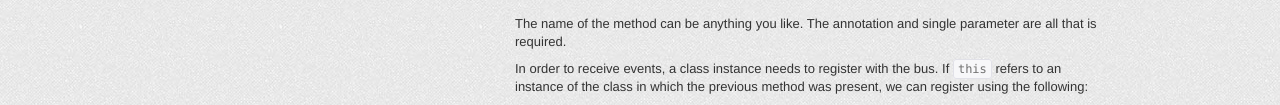
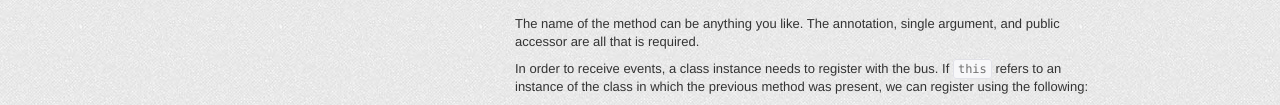
Before and after one commit to square/otto, a plain HTML site: page index.html in a window 1280 px wide. Shown: the part 804-909 px from the top of the page. Drawn offline with Linux system fonts and the light colour scheme.

Commit message:
Update to reflect 0953102.

```diff
--- a/index.html
+++ b/index.html
@@ -51,8 +51,8 @@
             <pre class="prettyprint">@Subscribe public void answerAvailable(AnswerAvailableEvent event) {
     // TODO: React to the event somehow!
 }</pre>
-            <p>The name of the method can be anything you like. The annotation and single parameter are all that is
-            required.</p>
+            <p>The name of the method can be anything you like. The annotation, single argument, and public accessor
+            are all that is required.</p>
             <p>In order to receive events, a class instance needs to register with the bus. If <code>this</code> refers
             to an instance of the class in which the previous method was present, we can register using the
             following:</p>
```
